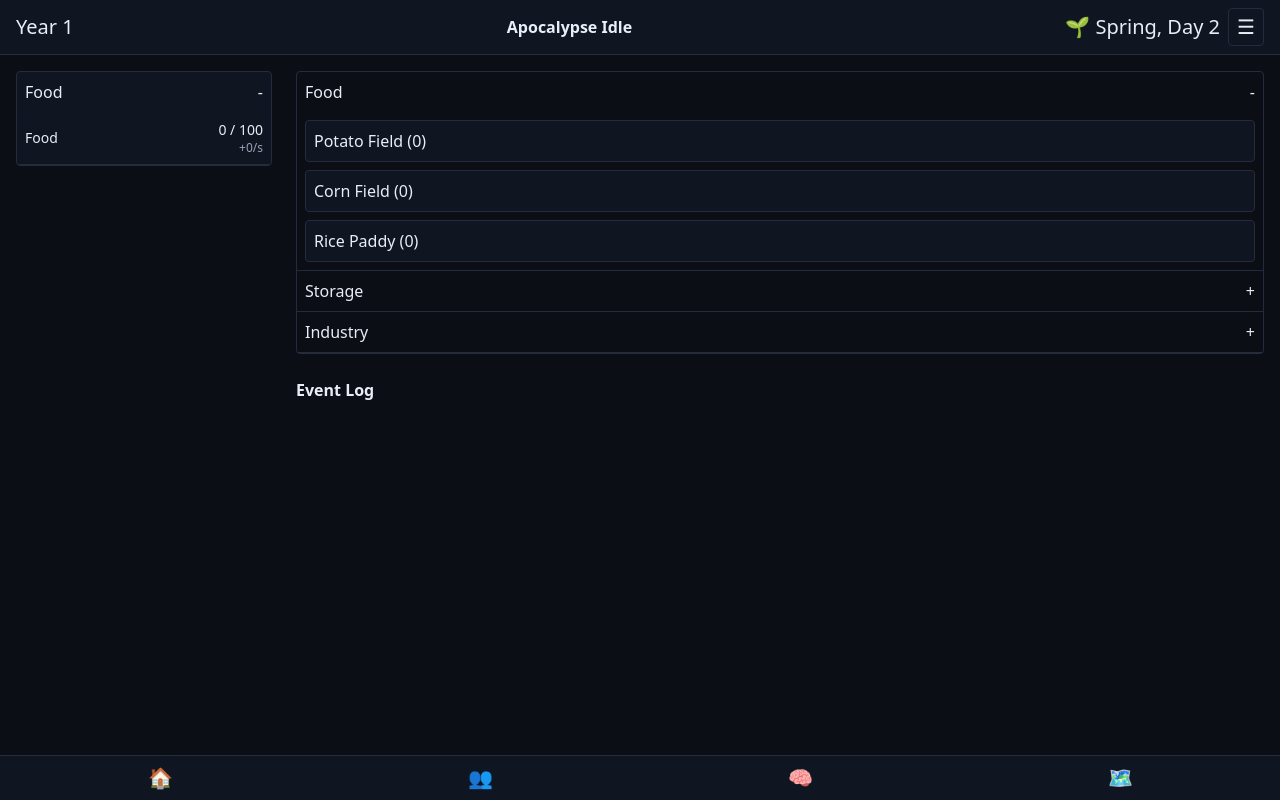
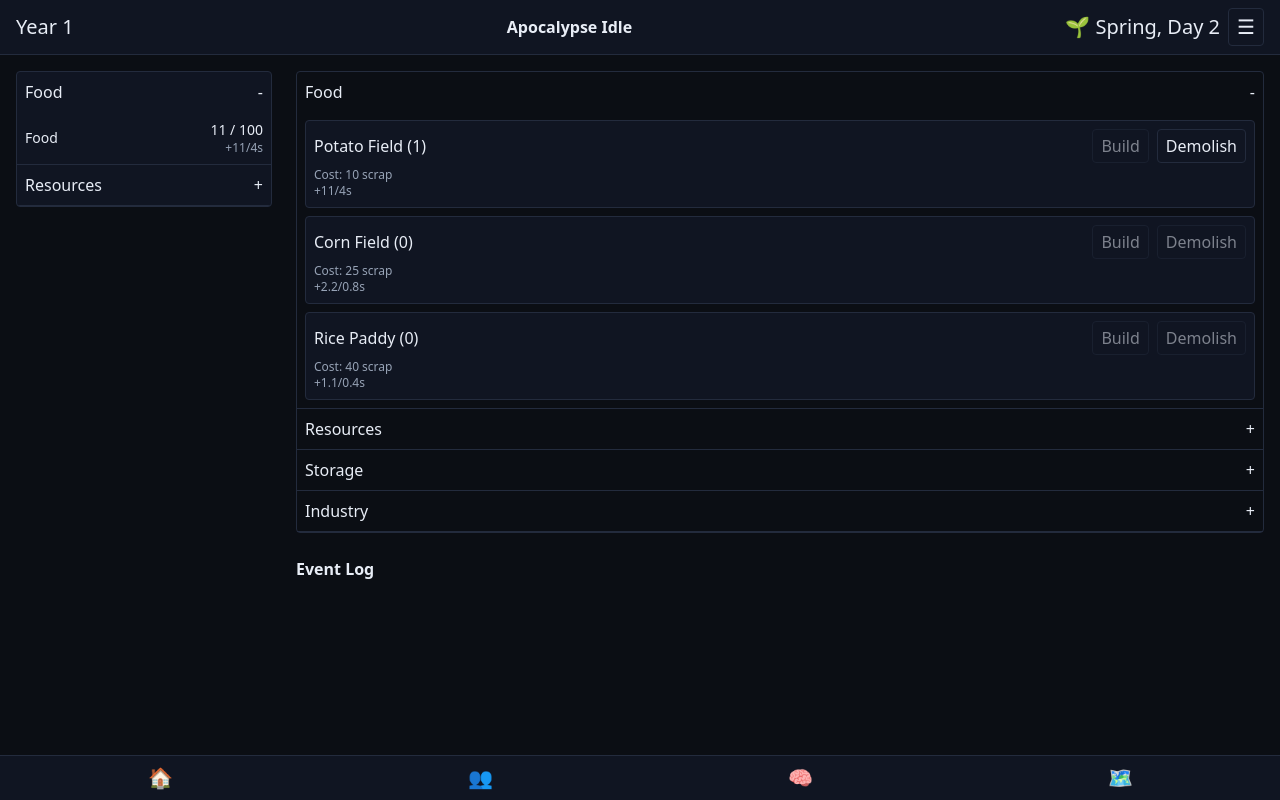
Before and after one commit to mikisz/apocalypse-idle, a React (Vite) app: page / in a window 1280 px wide. Built offline with nearby package versions, Linux system fonts and the light colour scheme.

Commit message:
feat: add logging camp and wood resource

```diff
--- a/src/components/ResourceSidebar.jsx
+++ b/src/components/ResourceSidebar.jsx
@@ -36,7 +36,11 @@ function ResourceRow({ name, amount, capacity, rate }) {
 export default function ResourceSidebar() {
   const { state } = useGame()
   const summary = getResourceProductionSummary(state)
-  const resources = [
+  const groups = [
+    {
+      title: 'Food',
+      defaultOpen: true,
+      resources: [
         {
           id: 'food',
           name: 'Food',
@@ -44,15 +48,31 @@ export default function ResourceSidebar() {
           capacity: getCapacity(state, 'food'),
           rate: summary.food?.label,
         },
+      ],
+    },
+    {
+      title: 'Resources',
+      resources: [
+        {
+          id: 'wood',
+          name: 'Wood',
+          amount: state.resources.wood?.amount || 0,
+          capacity: getCapacity(state, 'wood'),
+          rate: summary.wood?.label,
+        },
+      ],
+    },
   ]
 
   return (
     <div className="border border-stroke rounded overflow-hidden bg-bg2">
-      <Accordion title="Food" defaultOpen>
-        {resources.map((r) => (
+      {groups.map((g) => (
+        <Accordion key={g.title} title={g.title} defaultOpen={g.defaultOpen}>
+          {g.resources.map((r) => (
             <ResourceRow key={r.id} {...r} />
           ))}
         </Accordion>
+      ))}
     </div>
   )
 }
--- /dev/null
+++ b/src/data/buildings.js
@@ -0,0 +1,51 @@
+export const BUILDINGS = [
+  {
+    id: 'potatoField',
+    name: 'Potato Field',
+    category: 'food',
+    growthTime: 5,
+    harvestAmount: 10,
+    resource: 'food',
+    yieldValue: 1,
+    cost: { scrap: 10 },
+    demolishRefundRatio: 0.5,
+  },
+  {
+    id: 'cornField',
+    name: 'Corn Field',
+    category: 'food',
+    growthTime: 1,
+    harvestAmount: 1,
+    resource: 'food',
+    yieldValue: 2,
+    cost: { scrap: 25 },
+    demolishRefundRatio: 0.5,
+  },
+  {
+    id: 'ricePaddy',
+    name: 'Rice Paddy',
+    category: 'food',
+    growthTime: 0.5,
+    harvestAmount: 1,
+    resource: 'food',
+    yieldValue: 1,
+    cost: { scrap: 40 },
+    demolishRefundRatio: 0.5,
+  },
+  {
+    id: 'loggingCamp',
+    name: 'Logging Camp',
+    category: 'resources',
+    growthTime: 2,
+    harvestAmount: 1,
+    resource: 'wood',
+    yieldValue: 1,
+    cost: { scrap: 50 },
+    demolishRefundRatio: 0.5,
+  },
+]
+
+export const FOOD_BUILDINGS = BUILDINGS.filter((b) => b.category === 'food')
+export const RESOURCE_BUILDINGS = BUILDINGS.filter(
+  (b) => b.category === 'resources',
+)
--- a/src/data/farms.js
+++ /dev/null
@@ -1,23 +0,0 @@
-export const FOOD_BUILDINGS = [
-  {
-    id: 'potatoField',
-    name: 'Potato Field',
-    growthTime: 5,
-    harvestAmount: 10,
-    foodValue: 1,
-  },
-  {
-    id: 'cornField',
-    name: 'Corn Field',
-    growthTime: 1,
-    harvestAmount: 1,
-    foodValue: 2,
-  },
-  {
-    id: 'ricePaddy',
-    name: 'Rice Paddy',
-    growthTime: 0.5,
-    harvestAmount: 1,
-    foodValue: 1,
-  },
-]
--- a/src/engine/production.js
+++ b/src/engine/production.js
@@ -1,9 +1,9 @@
-import { FOOD_BUILDINGS } from '../data/farms.js'
+import { BUILDINGS } from '../data/buildings.js'
 import { getSeasonModifiers } from './time.js'
 import { getCapacity } from '../state/selectors.js'
 
 export function getProductionRates(state) {
-  const rates = { food: 0, scrap: 0 }
+  const rates = { food: 0, scrap: 0, wood: 0 }
   const settlers = state.population?.settlers ?? []
   settlers.forEach((s) => {
     if (s.role === 'farming') rates.food += 1 + s.skills.farming * 0.1
@@ -29,31 +29,33 @@ export function processTick(state, seconds = 1) {
   })
 
   const mods = getSeasonModifiers(state)
-  const timers = { ...(state.timers?.food || {}) }
-  let food = resources.food?.amount || 0
-  const foodCap = getCapacity(state, 'food')
+  const timers = { ...state.timers }
 
-  FOOD_BUILDINGS.forEach((b) => {
+  BUILDINGS.forEach((b) => {
     const count = state.buildings?.[b.id]?.count || 0
-    if (count <= 0) return
+    if (count <= 0 || !b.growthTime) return
+    const resId = b.resource
     const effectiveGrowth = b.growthTime * mods.farmingSpeed
-    const effectiveHarvest = b.harvestAmount * mods.farmingYield * b.foodValue
-    let timer = (timers[b.id] ?? effectiveGrowth) - seconds
+    const effectiveHarvest = b.harvestAmount * mods.farmingYield * b.yieldValue
+    const group = { ...(timers[resId] || {}) }
+    let timer = (group[b.id] ?? effectiveGrowth) - seconds
     let cycles = 0
     while (timer <= 0) {
       cycles++
       timer += effectiveGrowth
     }
     if (cycles > 0) {
-      food += effectiveHarvest * count * cycles
-      if (food > foodCap) food = foodCap
+      const capacity = getCapacity(state, resId)
+      const current = resources[resId]?.amount || 0
+      let next = current + effectiveHarvest * count * cycles
+      if (next > capacity) next = capacity
+      resources[resId] = { amount: next, capacity }
     }
-    timers[b.id] = timer
+    group[b.id] = timer
+    timers[resId] = group
   })
 
-  resources.food = { amount: food, capacity: foodCap }
-
-  return { ...state, resources, timers: { ...state.timers, food: timers } }
+  return { ...state, resources, timers }
 }
 
 export function applyOfflineProgress(state, elapsedSeconds) {
--- a/src/state/defaultState.js
+++ b/src/state/defaultState.js
@@ -8,13 +8,18 @@ export const defaultState = {
   resources: {
     scrap: { amount: 0, capacity: 0 },
     food: { amount: 0, capacity: 100 },
+    wood: { amount: 0, capacity: 100 },
   },
   storage: {
     food: { base: 100, fromBuildings: 0 },
+    wood: { base: 100, fromBuildings: 0 },
   },
   population: { settlers: [makeRandomSettler()] },
-  buildings: {},
-  timers: { food: {} },
+  buildings: {
+    potatoField: { count: 1 },
+    loggingCamp: { count: 1 },
+  },
+  timers: { food: { potatoField: 5 }, wood: { loggingCamp: 2 } },
   log: [],
   lastSaved: Date.now(),
 }
--- a/src/state/selectors.js
+++ b/src/state/selectors.js
@@ -1,4 +1,4 @@
-import { FOOD_BUILDINGS } from '../data/farms.js'
+import { BUILDINGS } from '../data/buildings.js'
 import { getSeasonModifiers } from '../engine/time.js'
 import { formatRate } from '../utils/format.js'
 
@@ -10,30 +10,34 @@ export function getCapacity(state, resourceId) {
 export function getResourceProductionSummary(state) {
   const summaries = {}
   const mods = getSeasonModifiers(state)
-  const buildings = FOOD_BUILDINGS
-  const results = []
-  buildings.forEach((b) => {
+  const grouped = {}
+  BUILDINGS.forEach((b) => {
     const count = state.buildings?.[b.id]?.count || 0
-    if (count > 0) {
+    if (count > 0 && b.growthTime) {
       const effectiveGrowth = b.growthTime * mods.farmingSpeed
-      const effectiveHarvest = b.harvestAmount * mods.farmingYield * b.foodValue
-      results.push({
+      const effectiveHarvest =
+        b.harvestAmount * mods.farmingYield * b.yieldValue
+      const res = b.resource
+      grouped[res] = grouped[res] || []
+      grouped[res].push({
         amountPerHarvest: effectiveHarvest * count,
         intervalSec: effectiveGrowth,
       })
     }
   })
-  if (results.length === 1) {
-    const r = results[0]
-    summaries.food = { ...r, label: formatRate(r) }
-  } else if (results.length > 1) {
-    const perSec = results.reduce(
-      (sum, r) => sum + r.amountPerHarvest / r.intervalSec,
-      0,
-    )
-    summaries.food = { perSec, label: `+${perSec.toFixed(2)}/s` }
-  } else {
-    summaries.food = { perSec: 0, label: '+0/s' }
-  }
+  Object.entries(grouped).forEach(([res, arr]) => {
+    if (arr.length === 1) {
+      const r = arr[0]
+      summaries[res] = { ...r, label: formatRate(r) }
+    } else if (arr.length > 1) {
+      const perSec = arr.reduce(
+        (sum, r) => sum + r.amountPerHarvest / r.intervalSec,
+        0,
+      )
+      summaries[res] = { perSec, label: `+${perSec.toFixed(2)}/s` }
+    } else {
+      summaries[res] = { perSec: 0, label: '+0/s' }
+    }
+  })
   return summaries
 }
--- a/src/views/BaseView.jsx
+++ b/src/views/BaseView.jsx
@@ -2,8 +2,10 @@ import { useState } from 'react'
 import { useGame } from '../state/useGame.js'
 import EventLog from '../components/EventLog.jsx'
 import ResourceSidebar from '../components/ResourceSidebar.jsx'
-import { FOOD_BUILDINGS } from '../data/farms.js'
+import { FOOD_BUILDINGS, RESOURCE_BUILDINGS } from '../data/buildings.js'
 import { getSeasonModifiers } from '../engine/time.js'
+import { getCapacity } from '../state/selectors.js'
+import { formatRate } from '../utils/format.js'
 
 function AccordionItem({ title, children, defaultOpen = false }) {
   const [open, setOpen] = useState(defaultOpen)
@@ -21,29 +23,105 @@ function AccordionItem({ title, children, defaultOpen = false }) {
   )
 }
 
-export default function BaseView() {
+function BuildingRow({ building }) {
   const { state, setState } = useGame()
+  const count = state.buildings[building.id]?.count || 0
+  const mods = getSeasonModifiers(state)
+  const effectiveGrowth = building.growthTime * mods.farmingSpeed
+  const effectiveHarvest =
+    building.harvestAmount * mods.farmingYield * building.yieldValue
+  const costEntries = Object.entries(building.cost || {})
+  const canAfford = costEntries.every(
+    ([res, amt]) => (state.resources[res]?.amount || 0) >= amt,
+  )
 
-  const addFarm = (building) => {
+  const build = () => {
+    if (!canAfford) return
     setState((prev) => {
-      const count = (prev.buildings[building.id]?.count || 0) + 1
+      const resources = { ...prev.resources }
+      costEntries.forEach(([res, amt]) => {
+        const current = prev.resources[res]?.amount || 0
+        resources[res] = { ...prev.resources[res], amount: current - amt }
+      })
+      const newCount = (prev.buildings[building.id]?.count || 0) + 1
       const buildings = {
         ...prev.buildings,
-        [building.id]: { ...(prev.buildings[building.id] || {}), count },
+        [building.id]: { ...(prev.buildings[building.id] || {}), count: newCount },
       }
-      const mods = getSeasonModifiers(prev)
-      const growth = building.growthTime * mods.farmingSpeed
-      const timers = {
-        ...prev.timers,
-        food: {
-          ...(prev.timers.food || {}),
-          [building.id]: prev.timers.food?.[building.id] ?? growth,
-        },
+      let timers = { ...prev.timers }
+      if (building.growthTime) {
+        const group = { ...(prev.timers?.[building.resource] || {}) }
+        group[building.id] = group[building.id] ?? effectiveGrowth
+        timers = { ...prev.timers, [building.resource]: group }
       }
-      return { ...prev, buildings, timers }
+      return { ...prev, resources, buildings, timers }
     })
   }
 
+  const demolish = () => {
+    if (count <= 0) return
+    setState((prev) => {
+      const refundRatio = building.demolishRefundRatio ?? 0.5
+      const resources = { ...prev.resources }
+      costEntries.forEach(([res, amt]) => {
+        const refund = Math.floor(amt * refundRatio)
+        const capacity = getCapacity(prev, res)
+        const current = prev.resources[res]?.amount || 0
+        const next = Math.min(capacity, current + refund)
+        resources[res] = { ...prev.resources[res], amount: next }
+      })
+      const newCount = (prev.buildings[building.id]?.count || 0) - 1
+      const buildings = {
+        ...prev.buildings,
+        [building.id]: { ...(prev.buildings[building.id] || {}), count: newCount },
+      }
+      let timers = { ...prev.timers }
+      if (building.growthTime) {
+        const group = { ...(prev.timers?.[building.resource] || {}) }
+        if (newCount <= 0) delete group[building.id]
+        timers = { ...prev.timers, [building.resource]: group }
+      }
+      return { ...prev, resources, buildings, timers }
+    })
+  }
+
+  return (
+    <div className="p-2 rounded border border-stroke bg-bg2 space-y-1">
+      <div className="flex items-center justify-between">
+        <span>
+          {building.name} ({count})
+        </span>
+        <div className="space-x-2">
+          <button
+            className="px-2 py-1 border border-stroke rounded disabled:opacity-50"
+            onClick={build}
+            disabled={!canAfford}
+          >
+            Build
+          </button>
+          <button
+            className="px-2 py-1 border border-stroke rounded disabled:opacity-50"
+            onClick={demolish}
+            disabled={count <= 0}
+          >
+            Demolish
+          </button>
+        </div>
+      </div>
+      <div className="text-xs text-muted">
+        <div>
+          Cost: {costEntries.map(([res, amt]) => `${amt} ${res}`).join(', ')}
+        </div>
+        <div>
+          {formatRate({ amountPerHarvest: effectiveHarvest, intervalSec: effectiveGrowth })}
+        </div>
+      </div>
+    </div>
+  )
+}
+
+export default function BaseView() {
+  const { state } = useGame()
   return (
     <div className="p-4 space-y-6 pb-20 md:flex md:space-y-0 md:space-x-6">
       <div className="md:w-64 md:flex-shrink-0">
@@ -53,13 +131,12 @@ export default function BaseView() {
         <div className="border border-stroke rounded">
           <AccordionItem title="Food" defaultOpen>
             {FOOD_BUILDINGS.map((b) => (
-              <button
-                key={b.id}
-                className="w-full text-left p-2 rounded border border-stroke bg-bg2"
-                onClick={() => addFarm(b)}
-              >
-                {b.name} ({state.buildings[b.id]?.count || 0})
-              </button>
+              <BuildingRow key={b.id} building={b} />
+            ))}
+          </AccordionItem>
+          <AccordionItem title="Resources">
+            {RESOURCE_BUILDINGS.map((b) => (
+              <BuildingRow key={b.id} building={b} />
             ))}
           </AccordionItem>
           <AccordionItem title="Storage">
```
Lines whose indentation alone changed are shown as unchanged.
